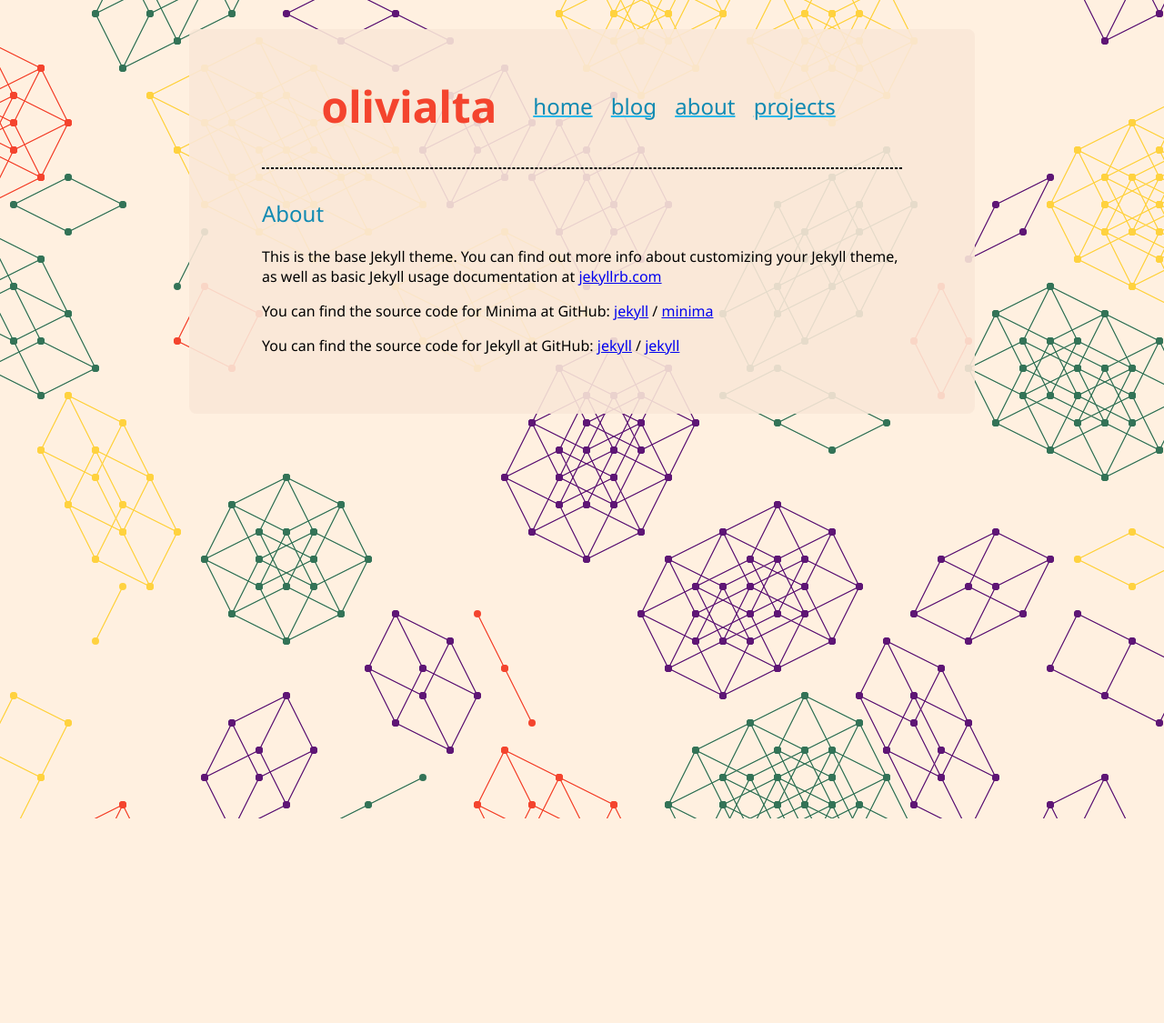
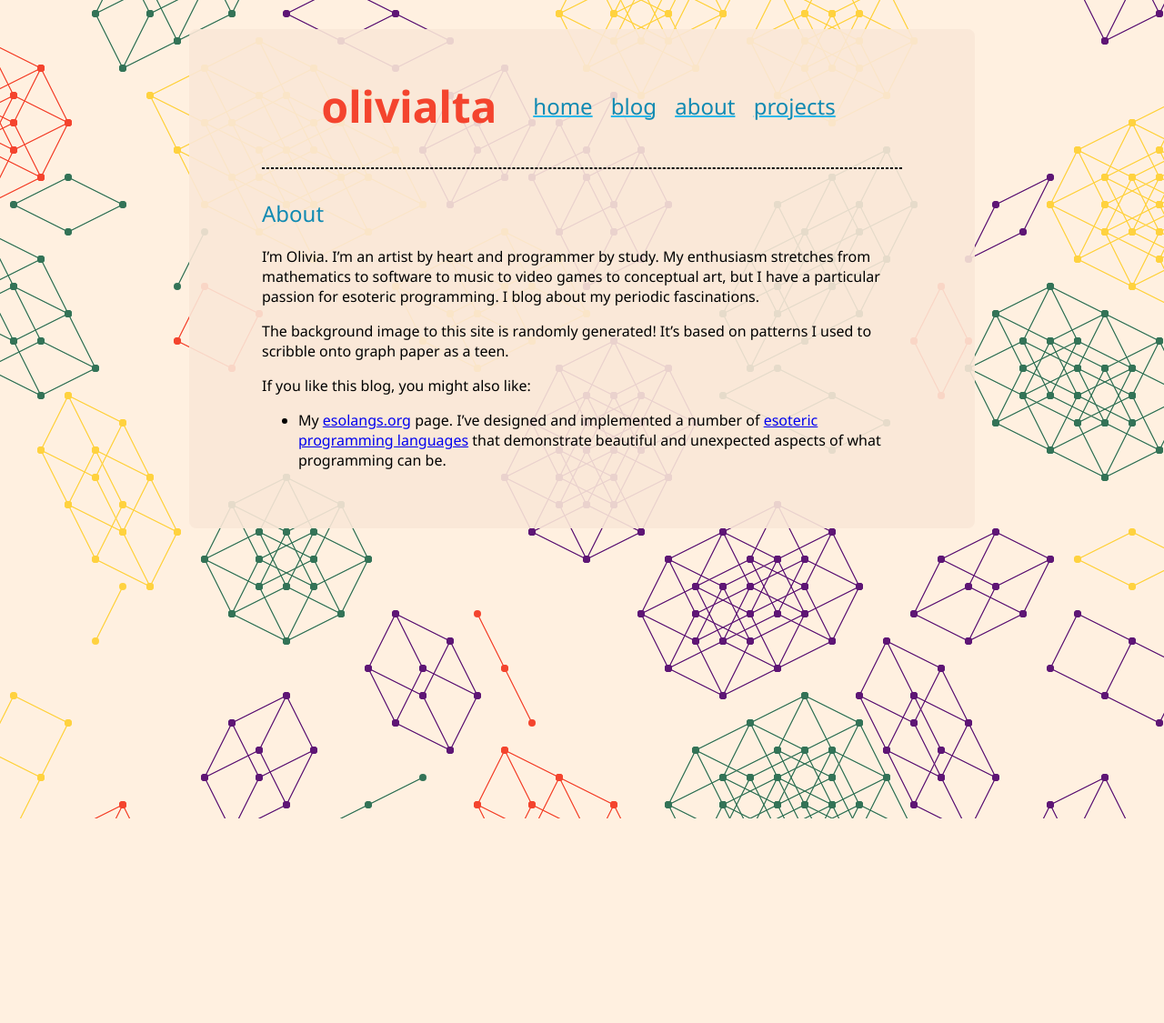
Before and after one commit to RocketRace/rocketrace.github.io, a Jekyll site: the page built from about.md, in a window 1280 px wide. Shown: the whole page at 91% size. Built offline with Jekyll 4.4.1, drawn with Linux system fonts in a browser that asks for light colours.

Commit message:
about me

```diff
--- a/about.md
+++ b/about.md
@@ -4,14 +4,17 @@ title: About
 permalink: /about
 ---
 
-This is the base Jekyll theme. You can find out more info about customizing your Jekyll theme, as well as basic Jekyll usage documentation at [jekyllrb.com](https://jekyllrb.com/)
+I'm Olivia. I'm an artist by heart and programmer by study. My enthusiasm stretches
+from mathematics to software to music to video games to conceptual art, but I have
+a particular passion for esoteric programming. I blog about my periodic fascinations.
 
-You can find the source code for Minima at GitHub:
-[jekyll][jekyll-organization] /
-[minima](https://github.com/jekyll/minima)
+The background image to this site is randomly generated! It's based on patterns I
+used to scribble onto graph paper as a teen.
 
-You can find the source code for Jekyll at GitHub:
-[jekyll][jekyll-organization] /
-[jekyll](https://github.com/jekyll/jekyll)
+If you like this blog, you might also like:
+* My [esolangs.org][my esolangs] page. I've designed and implemented a number of
+  [esoteric programming languages][esolangs] that demonstrate beautiful and unexpected
+  aspects of what programming can be.
 
-[jekyll-organization]: https://github.com/jekyll
+[my esolangs]: https://esolangs.org/wiki/User:RocketRace
+[esolangs]: https://en.wikipedia.org/wiki/Esoteric_programming_language
```
